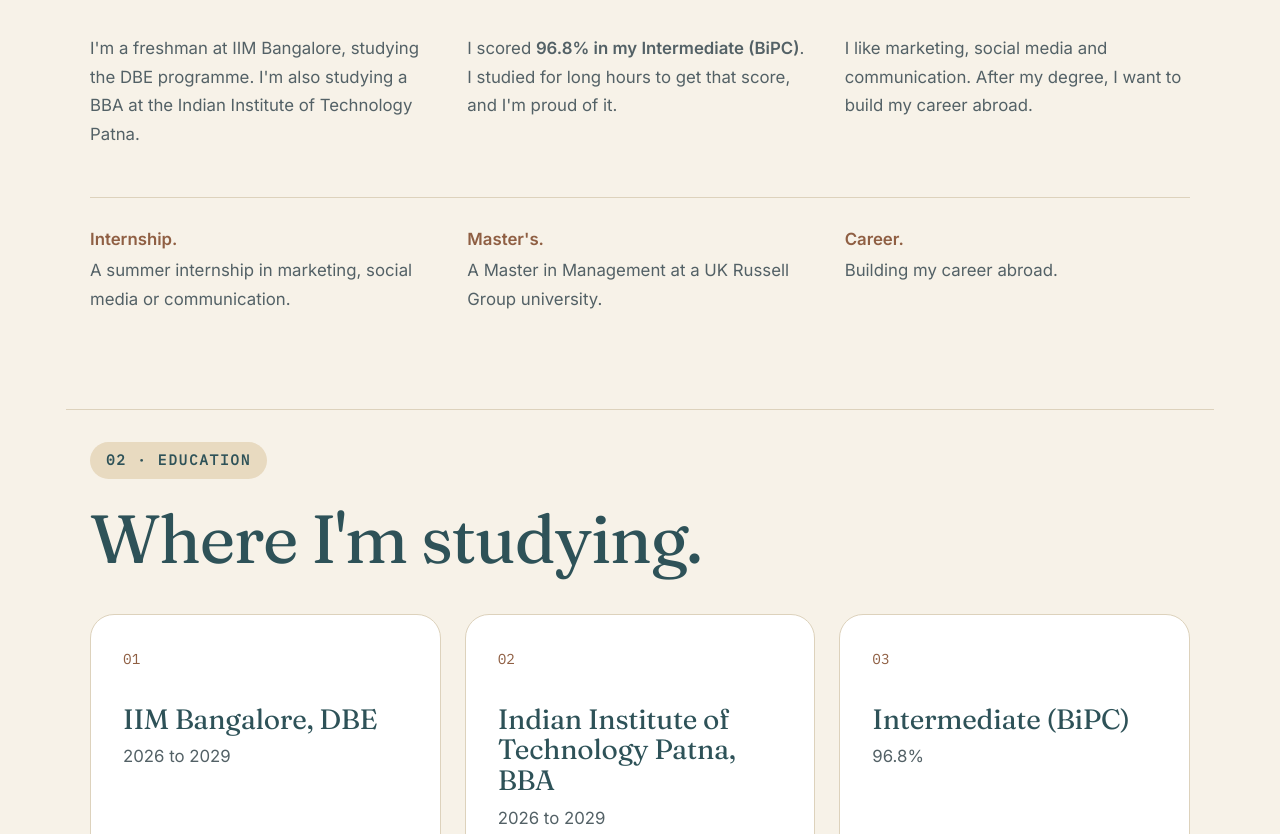
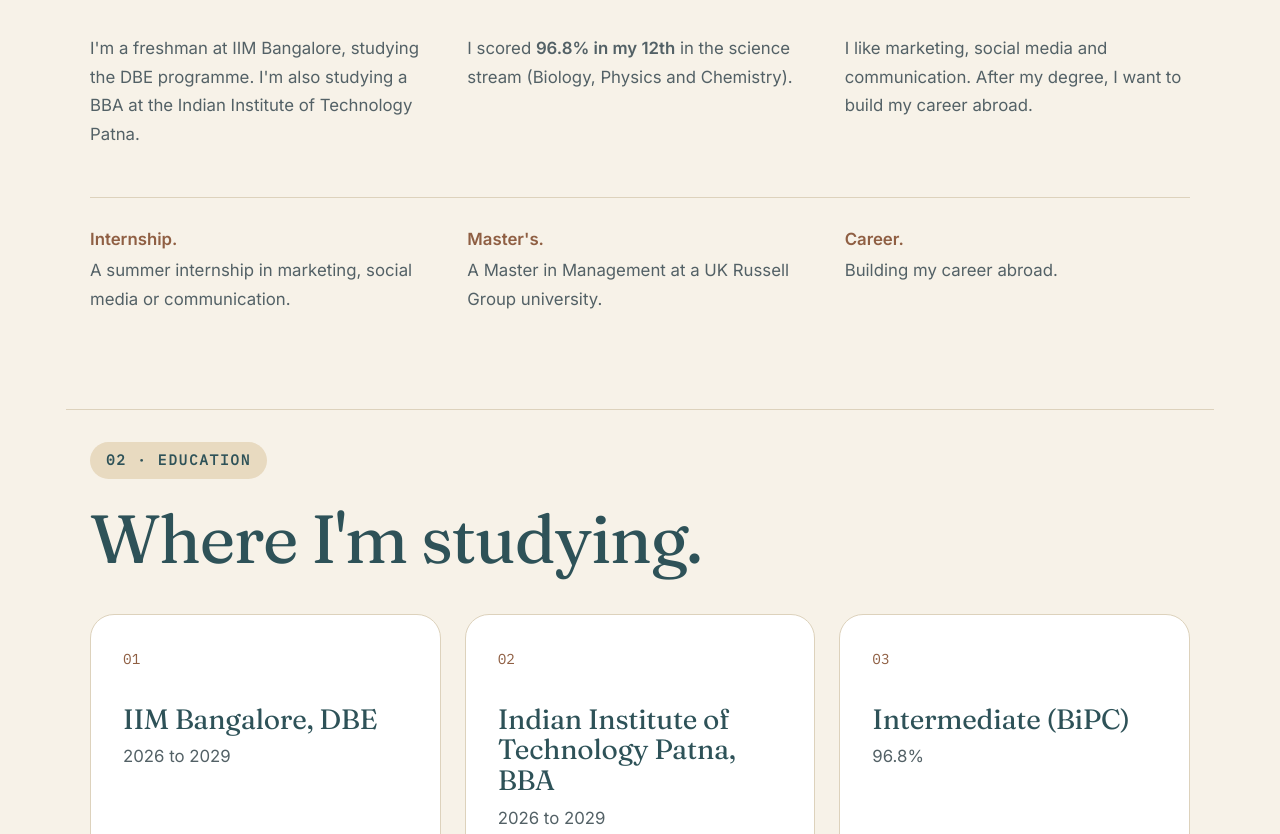
Before and after one commit to patraprasad-21/resume-website, a plain HTML site: page index.html in a window 1280 px wide. Shown: the part 1259-2093 px from the top of the page. Drawn offline with Linux system fonts and the light colour scheme.

Commit message:
Update index.html

```diff
--- a/index.html
+++ b/index.html
@@ -64,7 +64,7 @@
       <h2 class="headline">I work hard, and I'm aiming abroad.</h2>
       <div class="cols">
         <p>I'm a freshman at IIM Bangalore, studying the DBE programme. I'm also studying a BBA at the Indian Institute of Technology Patna.</p>
-        <p>I scored <strong>96.8% in my Intermediate (BiPC)</strong>. I studied for long hours to get that score, and I'm proud of it.</p>
+        <p>I scored <strong>96.8% in my 12th</strong> in the science stream (Biology, Physics and Chemistry).</p>
         <p>I like marketing, social media and communication. After my degree, I want to build my career abroad.</p>
       </div>
       <div class="cols next">
```
